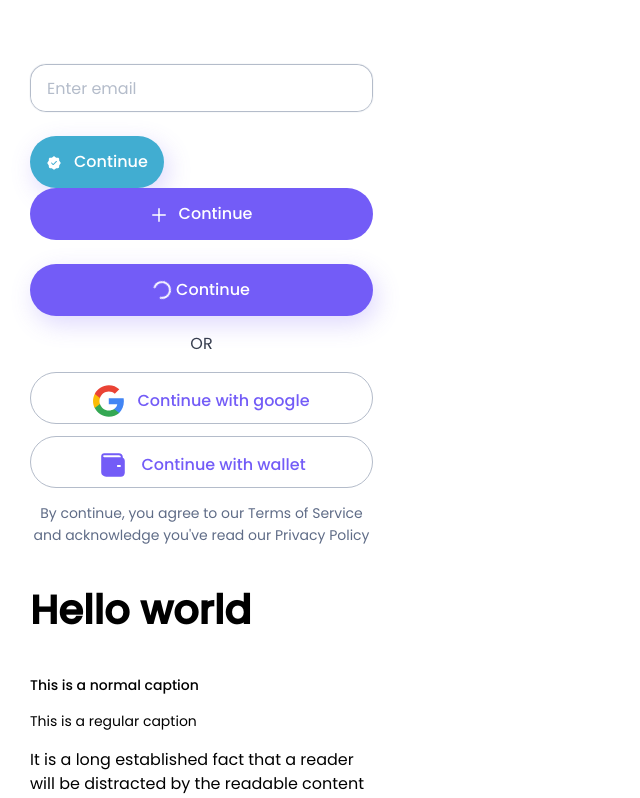
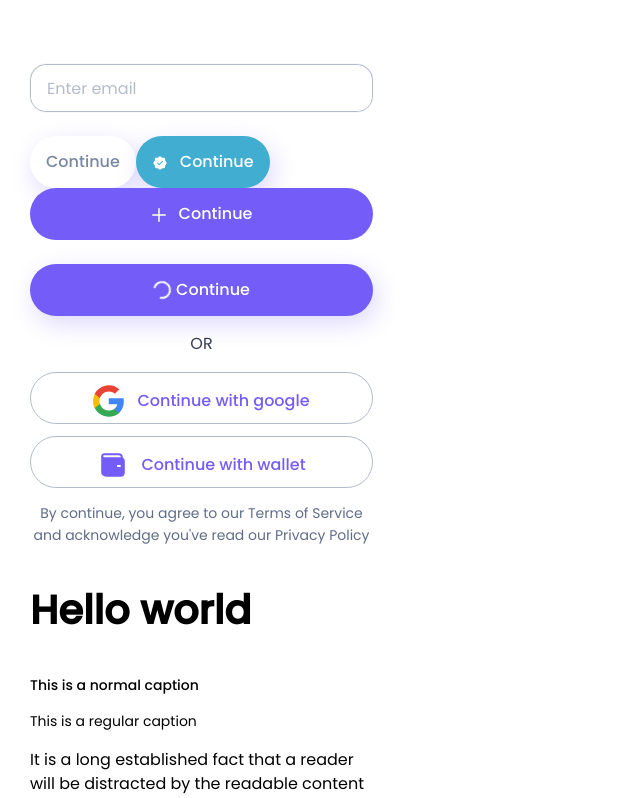
Before and after one commit to CaviesLabs/cavies-ui-kit, a React (Create React App) app: page / in a window 1280 px wide. Shown: the top 798 px of the page, without its empty margins (0-640 px from the left). Built offline with nearby package versions, Linux system fonts and the light colour scheme.

Commit message:
feat: add color hover

```diff
--- a/package.json
+++ b/package.json
@@ -1,7 +1,7 @@
 {
   "name": "@hamsterbox/ui-kit",
   "description": "The UI library & kit of Cavies Labs",
-  "version": "0.6.0",
+  "version": "0.6.1",
   "repository": {
     "type": "git",
     "url": "https://github.com/CaviesLabs/hamster-ui-kit"
--- a/src/components/button/button.styled.ts
+++ b/src/components/button/button.styled.ts
@@ -150,7 +150,9 @@ export const StyledButton = styled.div<StyledButtonProps>`
       border-radius: 100px;
     }
     &:hover {
-      color: ${props => !props.loading && !props.disabled && StyleColors.white};
+      color: ${props =>
+    props?.theme?.hoverColor ||
+    (!props.loading && !props.disabled && StyleColors.white)};
     }
 
     /** Handle to render hover style following wave value */
--- a/src/index.tsx
+++ b/src/index.tsx
@@ -29,6 +29,20 @@ function App() {
     <ThemeProvider>
       <div style={{ width: '343px' }}>
         <Input onValueChange={val => console.log(val)} title="Enter email" />
+        <Button
+          text="Continue"
+          type="submit"
+          containerStyle={{
+            marginTop: '24px',
+            boxShadow: '4px 8px 24px rgb(115 92 247 / 24%)',
+          }}
+          onClick={() => notify()}
+          theme={{
+            color: '#7886A0',
+            hoverColor: '#798aaa',
+            backgroundColor: 'transparent',
+          }}
+        />
         <Button
           text="Continue"
           type="submit"
```
Also changed, not shown: src/components/button/types.ts (+6 -4 lines).
